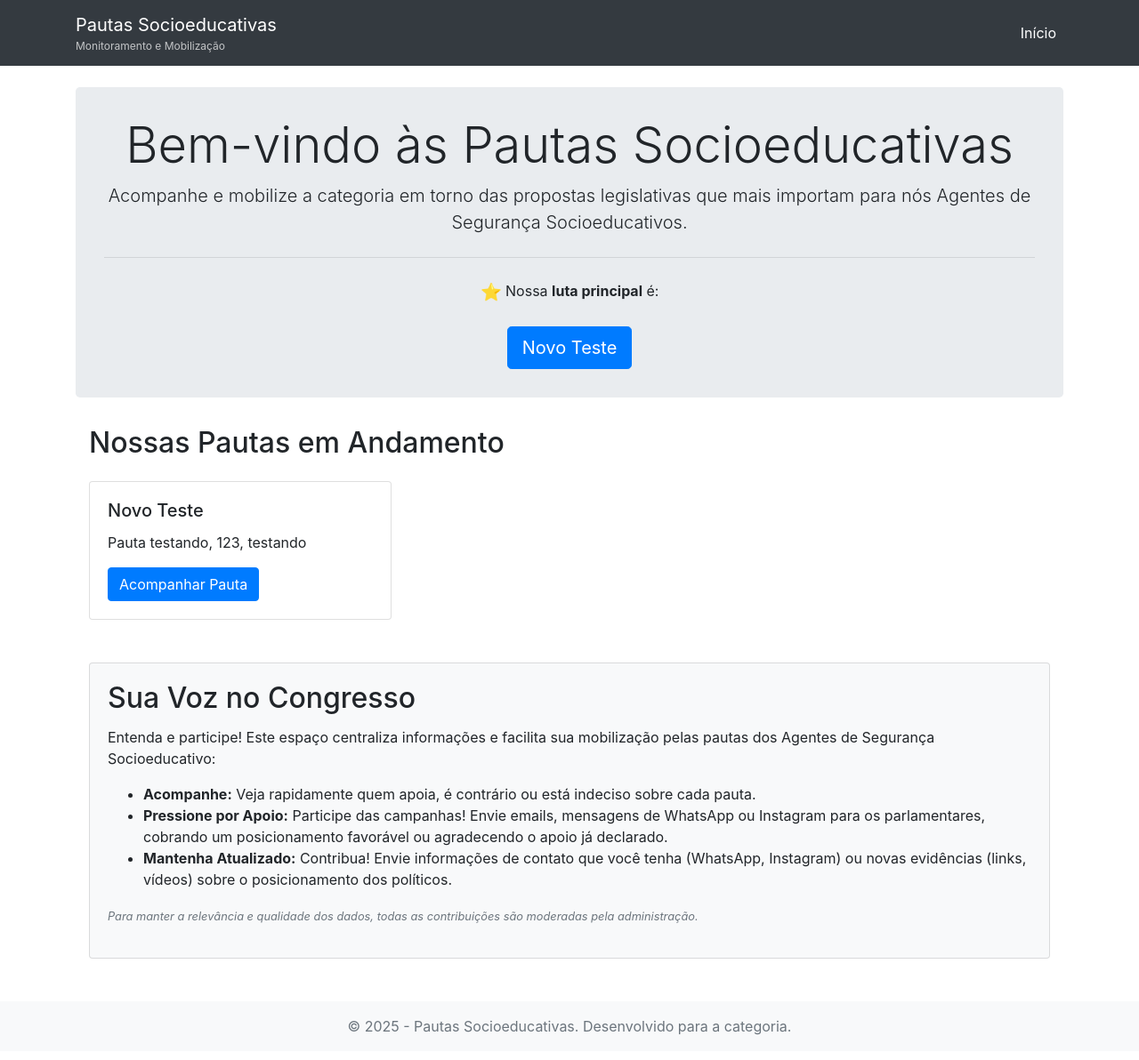
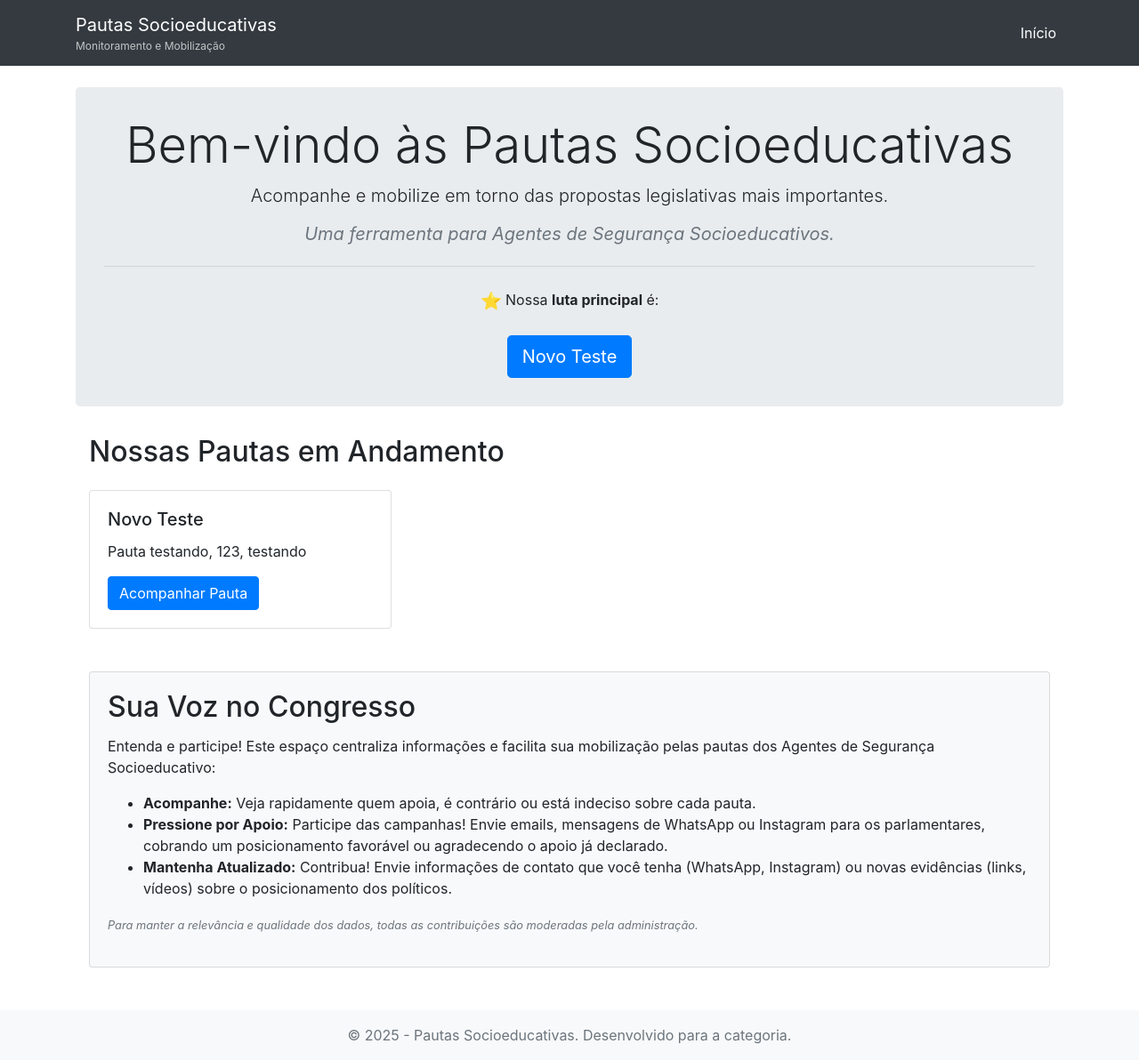
Before and after one commit to juliocjd/pautas-socioeducativas, a Jekyll site: the page built from index.html, in a window 1280 px wide. Shown: the whole page at 89% size. Built offline with Jekyll 4.4.1, drawn with Linux system fonts in a browser that asks for light colours.

Commit message:
Update welcome message and description in index.html

```diff
--- a/index.html
+++ b/index.html
@@ -4,7 +4,8 @@ layout: default
 
 <div class="jumbotron text-center">
   <h1 class="display-4">Bem-vindo às Pautas Socioeducativas</h1>
-  <p class="lead">Acompanhe e mobilize a categoria em torno das propostas legislativas que mais importam para nós Agentes de Segurança Socioeducativos.</p>
+  <p class="lead">Acompanhe e mobilize em torno das propostas legislativas mais importantes.</p>
+  <p class="h5 font-weight-normal text-muted mb-4"><em>Uma ferramenta para Agentes de Segurança Socioeducativos.</em></p>
   <hr class="my-4">
 
   {% assign featured_pauta = site.pautas | where: "featured", true | first %}
```
